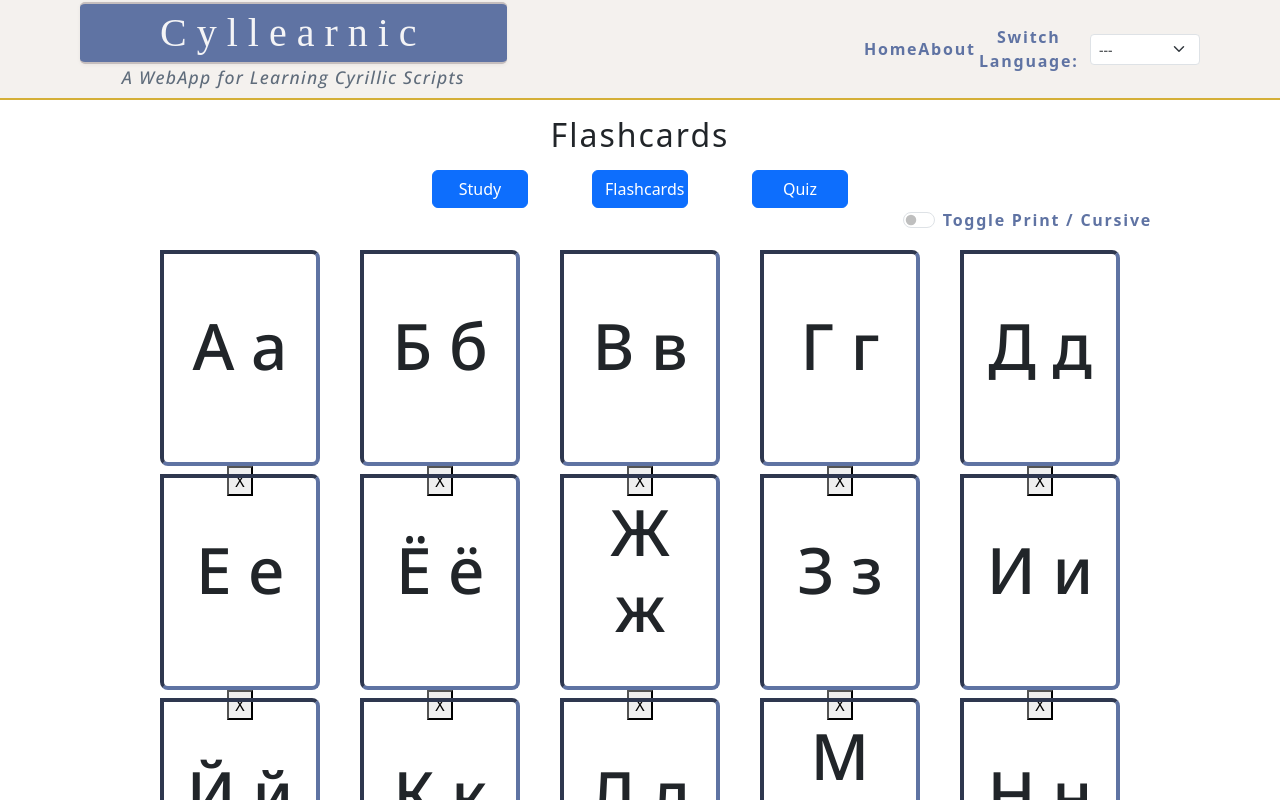
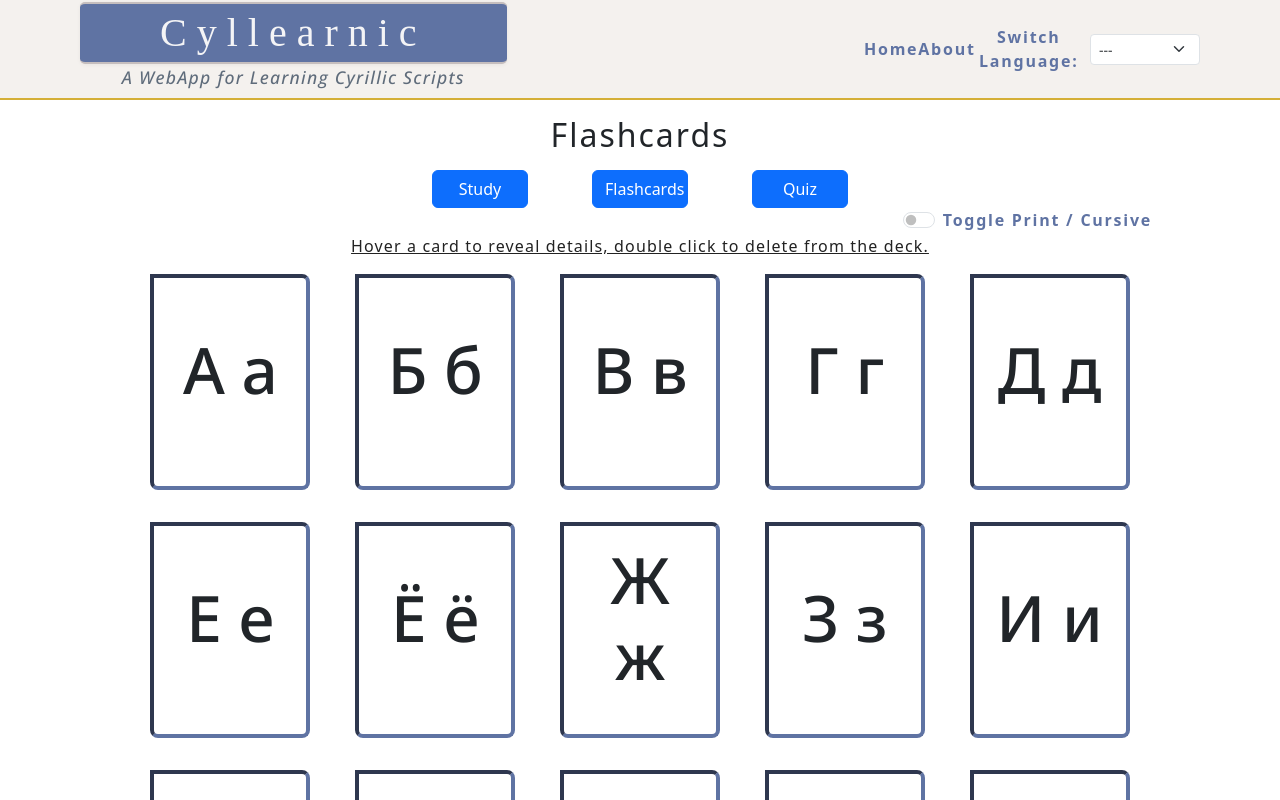
Before and after one commit to mjfru/cyllearnic, a React (Vite) app: page /flashcards/russian in a window 1280 px wide. Shown: the top 800 px of the page. Built offline with nearby package versions, Linux system fonts and the light colour scheme; a web font is replaced by a local one.

Commit message:
remove buttons from flashcards, decide on doubleClick event to remove from deck; minor styling adjustments, comments for future work

```diff
--- a/src/components/ActivityNav.jsx
+++ b/src/components/ActivityNav.jsx
@@ -19,6 +19,7 @@ const ActivityNav = () => {
 				</Link>
 			</div>
 			<div className="toggle-container">
+        {/* Move to Navbar eventually and group with Dark/Light mode toggle */}
 				<ToggleScript />
 			</div>
 		</>
--- a/src/components/FlashCard.jsx
+++ b/src/components/FlashCard.jsx
@@ -6,7 +6,7 @@ const FlashCard = ({ removeCard, ...letter }) => {
 	const { fontType } = useGlobalContext();
 	return (
 		<>
-			<div className="flash-card">
+			<div className="flash-card" onDoubleClick={() => removeCard(id)}>
 				<div className="flash-card-inner">
 					<div className="card-side card-front">
 						<h4
@@ -32,7 +32,7 @@ const FlashCard = ({ removeCard, ...letter }) => {
 					</div>
 				</div>
         {/* Fix this so it doesn't rotate on hover, resize/use an icon, distill into a component */}
-				<button onClick={() => removeCard(id)}>X</button>
+				{/* <button onClick={() => removeCard(id)}>X</button> */}
 			</div>
 		</>
 	);
--- a/src/components/FlashCards.jsx
+++ b/src/components/FlashCards.jsx
@@ -31,6 +31,9 @@ const FlashCards = () => {
 		<main>
 			<h2 className="page-heading">Flashcards</h2>
 			<ActivityNav />
+			<aside className="instructions">
+				Hover a card to reveal details, double click to delete from the deck.
+			</aside>
 			<div className="flashcard-container">
 				{flashcards.map((letter) => {
 					return (
--- a/src/styles/main_displays.css
+++ b/src/styles/main_displays.css
@@ -93,3 +93,15 @@ input[type="checkbox"] {
 	margin: 1rem;
 	justify-items: center;
 }
+
+.flashcard-container {
+  gap: 2rem;
+}
+
+.instructions {
+  text-align: center;
+  color: var(--primary-text);
+  font-weight: lighter;
+  text-decoration: underline;
+  letter-spacing: 1.15px;
+}
```
Also changed, not shown: src/components/ToggleScript.jsx (+6 -2 lines), todo.txt.
